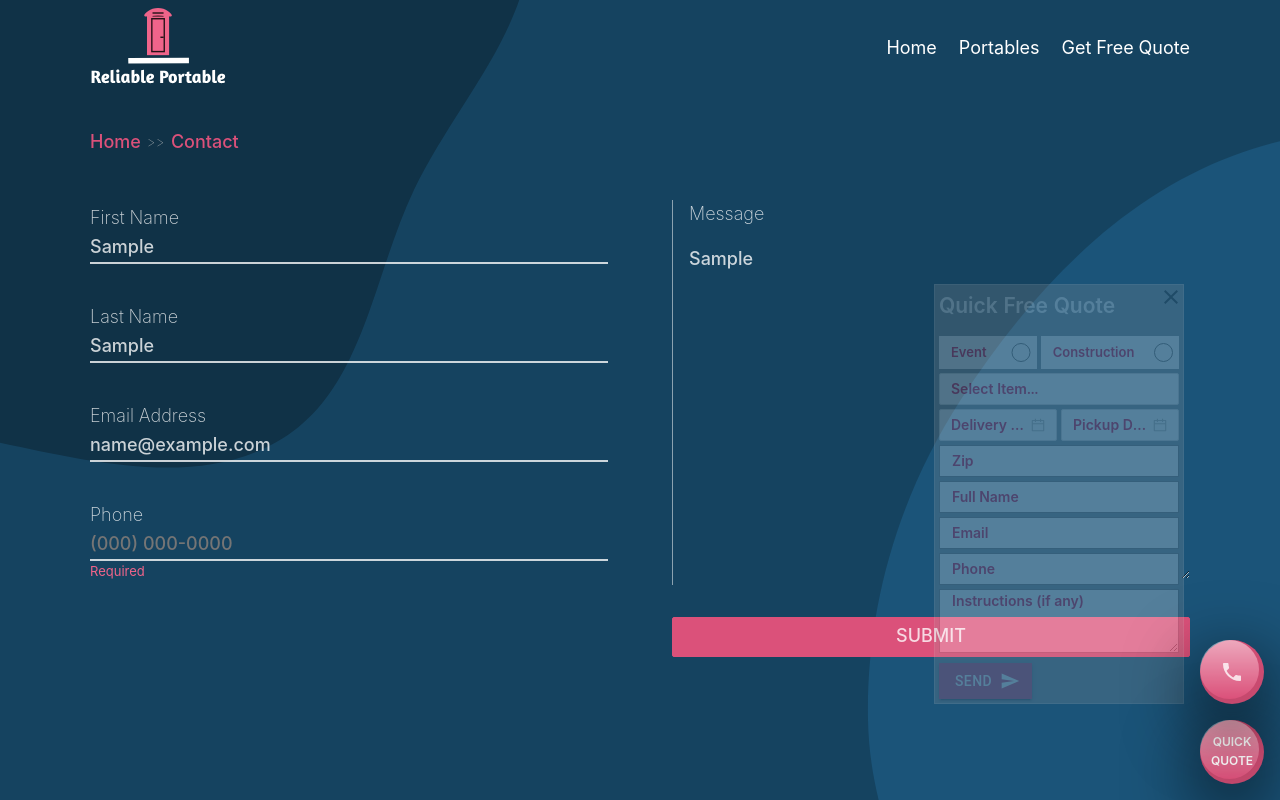
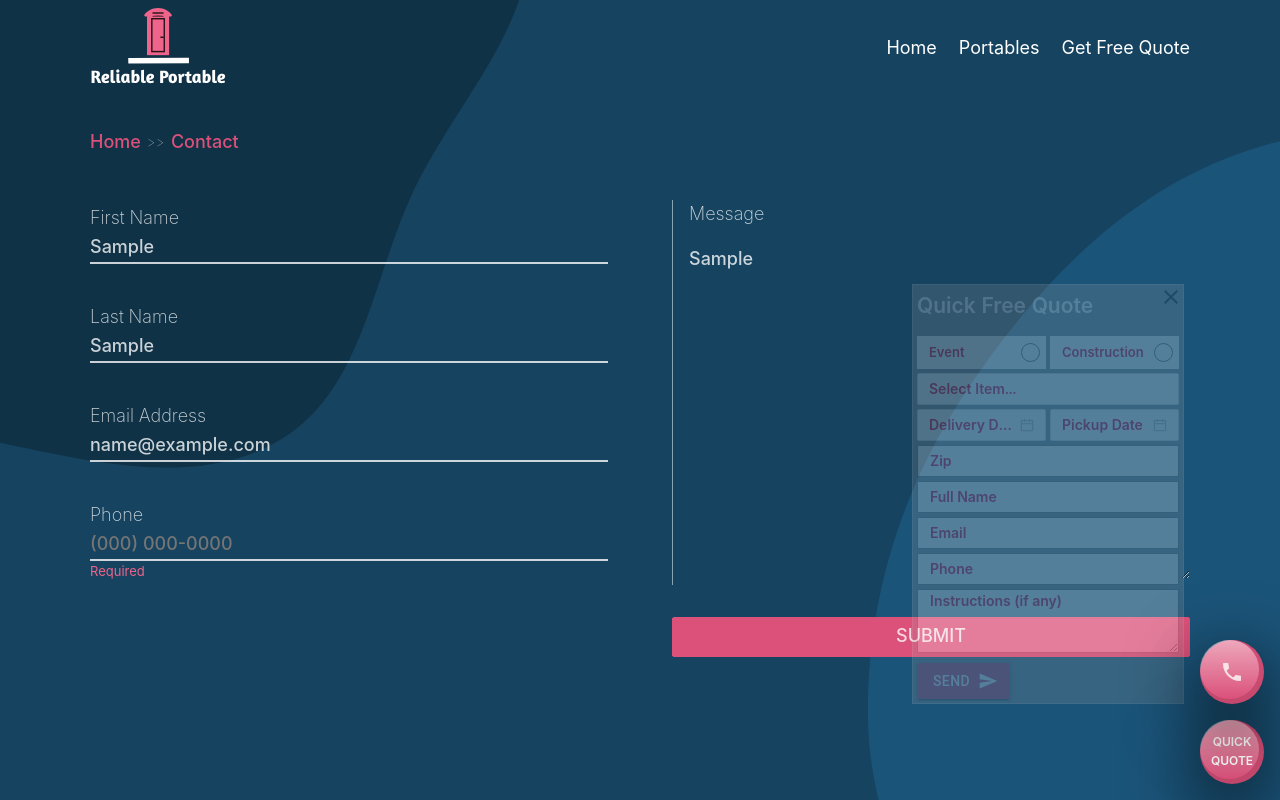
Before and after one commit to nishant-k1/flushjohn-web, a Next.js app: page /contact in a window 1280 px wide. Both pictures are taken after typing "Sample", "Sample", "name@example.com", "Sample", "Sample" into the empty fields and a click on the button "SUBMIT". Shown: the top 800 px of the page. Built offline with nearby package versions, Linux system fonts and the light colour scheme.

Commit message:
constant updates

```diff
--- a/components/QuickQuote/index.js
+++ b/components/QuickQuote/index.js
@@ -158,7 +158,7 @@ const QuickQuote = () => {
                   </Grid>
                   <Grid
                     item
-                    xs={5}
+                    xs={6}
                   >
                     <MyRadioField
                       label="Event"
@@ -169,7 +169,7 @@ const QuickQuote = () => {
                   </Grid>
                   <Grid
                     item
-                    xs={7}
+                    xs={6}
                   >
                     <MyRadioField
                       label="Construction"
--- a/components/QuickQuote/styles.module.css
+++ b/components/QuickQuote/styles.module.css
@@ -22,7 +22,7 @@
   border: 1px solid rgba(255, 255, 255, 0.308);
   padding: 4px;
   height: fit-content;
-  width: 250px;
+  width: 272px;
 }
 
 .closeIcon {
```
